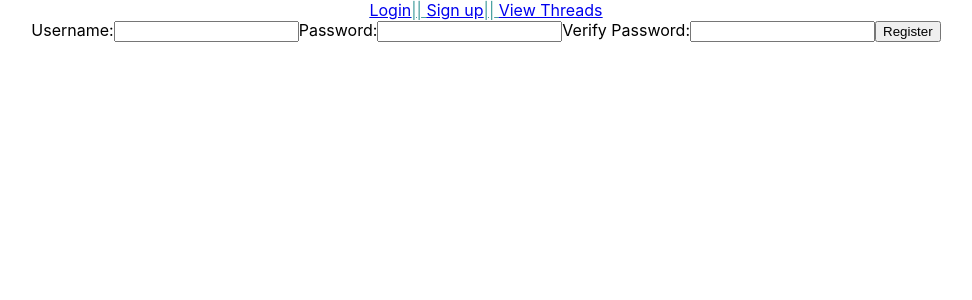
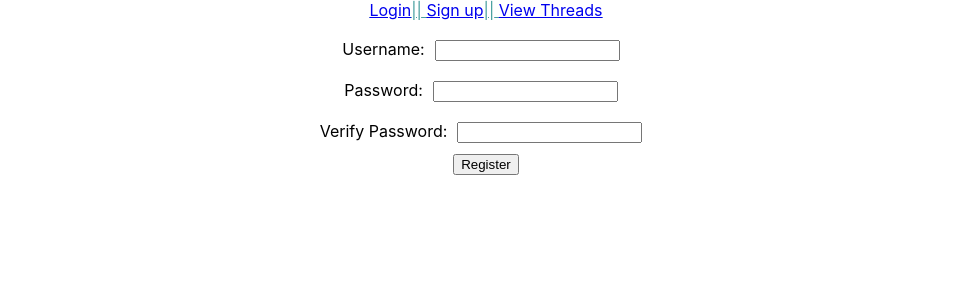
Before and after one commit to kathrync23/InsteadItFrontEnd, a React (Create React App) app in the folder instead-it/: page /register in a window 1280 px wide. Shown: the top 300 px of the page, without its empty margins (154-1126 px from the left). Built offline with nearby package versions, Linux system fonts and the light colour scheme; no server answers.

Commit message:
added some margins and breaks on register screen

```diff
--- a/instead-it/src/User/Register.tsx
+++ b/instead-it/src/User/Register.tsx
@@ -1,35 +1,38 @@
 import React, { SyntheticEvent } from 'react';
 
+function RegisterComponent() {
+  function handleFormInput(e: SyntheticEvent) {}
 
-function RegisterComponent() {
-    function handleFormInput(e: SyntheticEvent) {
-
-    }
-
-    function submitForm() {
-
-    }
-
+  function submitForm() {}
 
   return (
-        <div>
+    <div className='form-input'>
       <form>
         <label>
           Username:
-                    <input type='text' name='username' onChange={handleFormInput}/>
+          <input type='text' name='username' onChange={handleFormInput} />
         </label>
+        <br />
         <label>
           Password:
-                    <input type='password' name='password' onChange={handleFormInput}/>
+          <input type='password' name='password' onChange={handleFormInput} />
+          <br />
         </label>
         <label>
           Verify Password:
-                    <input type='password' name='verifyPassword' onChange={handleFormInput}/>
+          <input
+            type='password'
+            name='verifyPassword'
+            onChange={handleFormInput}
+          />
         </label>
-                <button className='btn-btn-submit' onClick={submitForm}>Register</button>
+        <br />
+        <button className='btn-btn-submit' onClick={submitForm}>
+          Register
+        </button>
       </form>
     </div>
-    )
+  );
 }
 
 export default RegisterComponent;
--- a/instead-it/src/global-styles.css
+++ b/instead-it/src/global-styles.css
@@ -11,3 +11,13 @@
   flex-direction: row;
   padding: 30px;
 }
+
+.form-input {
+  display: flex;
+  flex-direction: column;
+  padding: 10px;
+}
+
+input {
+  margin: 10px;
+}
```
Lines whose indentation alone changed are shown as unchanged.
